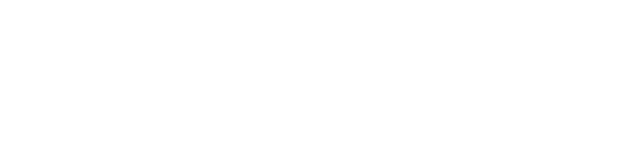
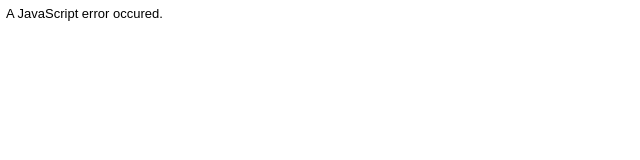
Before and after one commit to browserpass/browserpass-legacy, a browser extension: page chrome/content.html in a window 1280 px wide. Shown: the whole page, without its empty margins (0-640 px from the left). Drawn offline with Linux system fonts and the light colour scheme.

Commit message:
Show message when JS errored

```diff
--- a/chrome/content.html
+++ b/chrome/content.html
@@ -6,7 +6,9 @@
   </head>
   <body>
     <div class="container">
-      <div id="mount"></div>
+      <div id="mount">
+        <div class="status-text">A JavaScript error occured.</div>
+      </div>
     </div>
     <script src="script.js"></script>
   </body>
```
